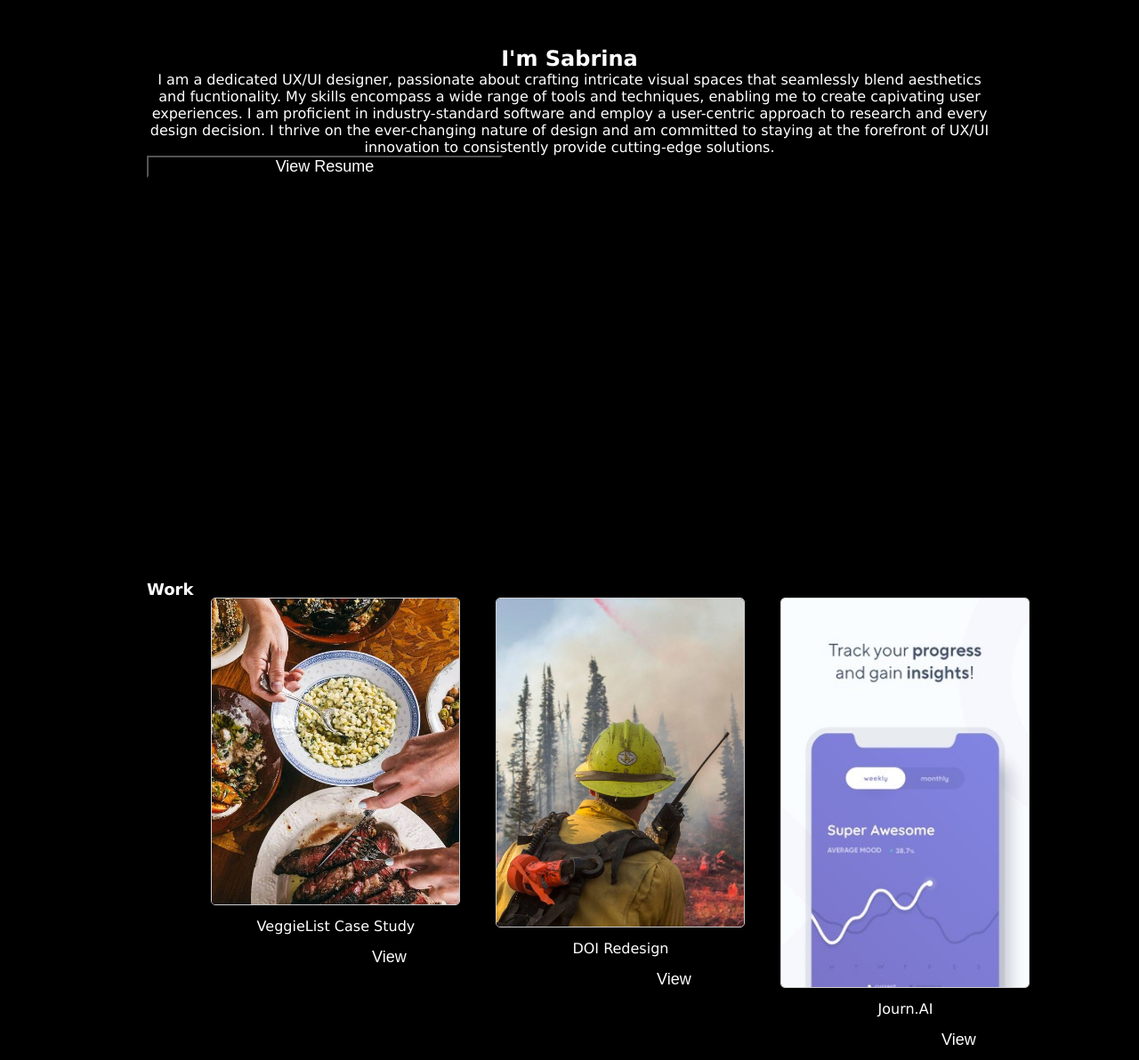
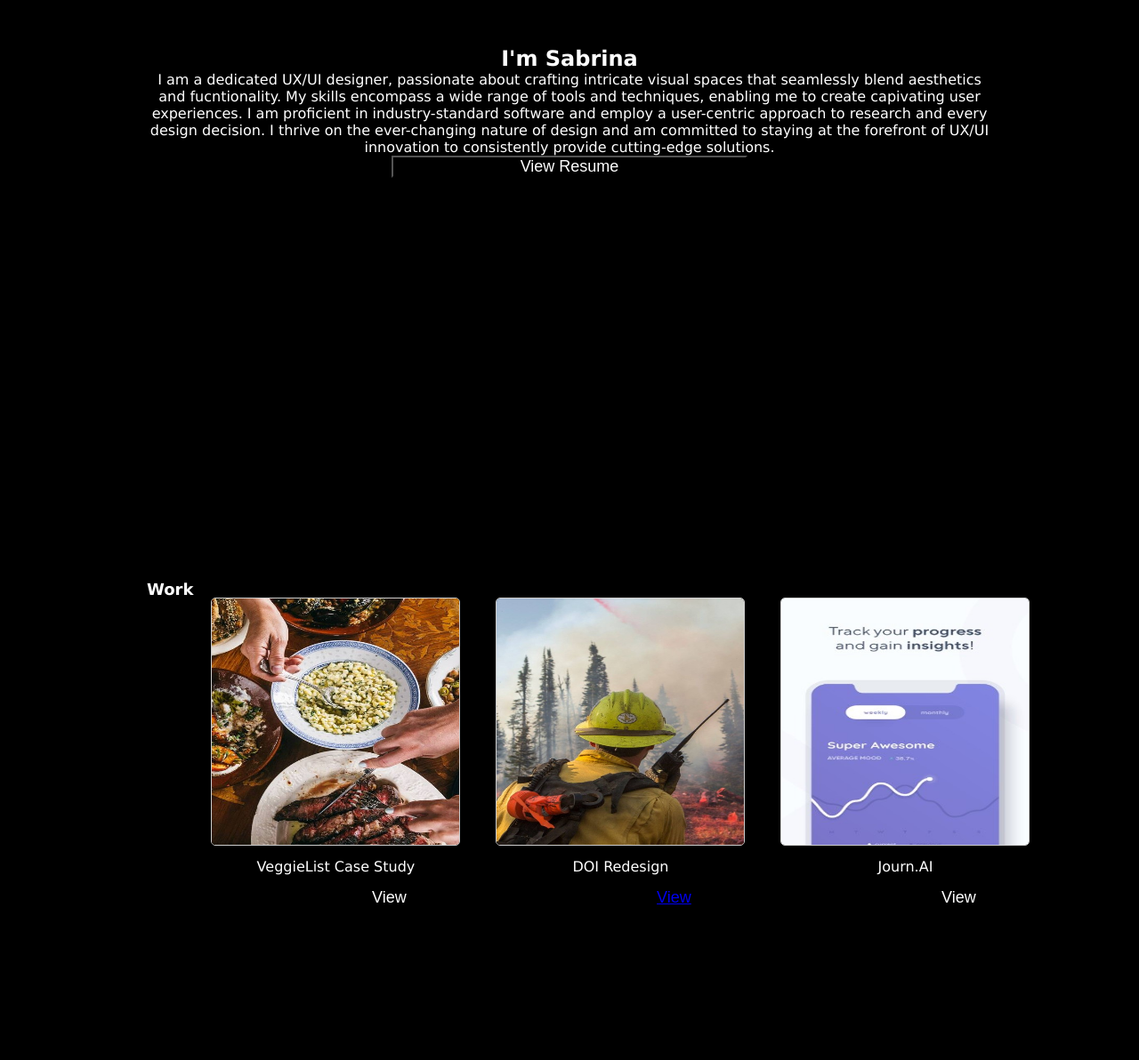
Before and after one commit to SabrinaStamnes/UX_UI_HW_19, a plain HTML site: page index.html in a window 1280 px wide. Shown: the part 108-1300 px from the top of the page at 89% size. Drawn offline with Linux system fonts and the light colour scheme.

Commit message:
CSS Updates

```diff
--- a/index.html
+++ b/index.html
@@ -39,7 +39,7 @@
 
 <div class="main jumboMargin">
 
-    <h1 class="Work-section"> Work</h1>
+    <h2 class="Work-section"> Work</h2>
 
     <div class="center w8">
         <img src="./img/Veggielist.jpeg" alt="Image 1">
@@ -55,7 +55,7 @@
         <img src="./img/DOI.jpeg" alt="Image 2">
 
         <p> DOI Redesign </p>
-        <button> View </button>
+        <button> <a href="https://sabrinastamnes.github.io/UX_UI_HW_20/"> View </a> </button>
 
 
    </div>
@@ -75,7 +75,7 @@
 
 
 <section id="Contact" class="navTop">
-    <h1 class="left"> Contact </h1>
+    <h2 class="left"> Contact </h2>
     <p class="navTop"> Email: sabrinabstamnes@gmail.com</p>
     <p class="navTop"> LinkedIn: linkedin.com/in/sabrinastamnes</p>
 
--- a/style.css
+++ b/style.css
@@ -46,6 +46,13 @@ footer{
     padding: 20px 30px ;
 }
 
+#About{
+
+text-align:center;
+}
+
+
+
 .left{
     display: flex;
     align-items: left;
@@ -83,7 +90,7 @@ p{
 .center img{
     width: 100%;
 max-width: 316px;
-height: auto;
+height: 279px;
 border: 1px solid #ccc;
 border-radius: 5px;
 
```
